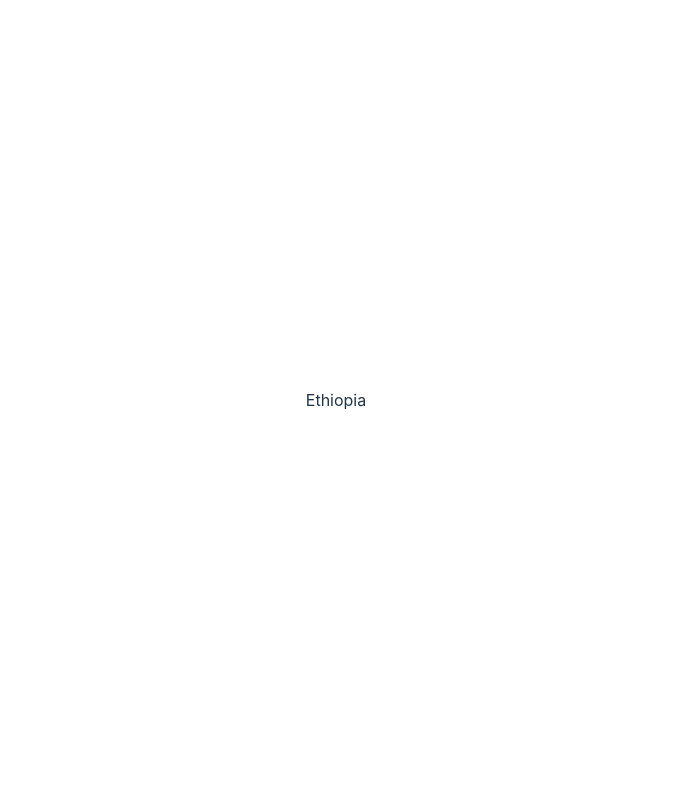
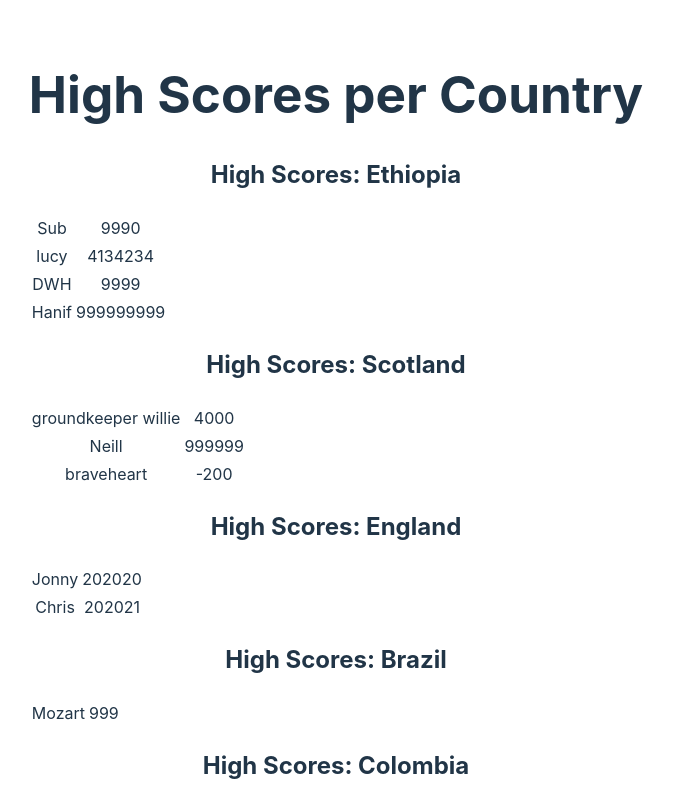
Before and after one commit to RbAvci/high-scores-react, a React (Vite) app: page / in a window 1280 px wide. Shown: the top 800 px of the page, without its empty margins (304-977 px from the left). Built offline with nearby package versions, Linux system fonts and the light colour scheme.

Commit message:
Implement HighScore & App Components

```diff
--- a/src/components/App/App.jsx
+++ b/src/components/App/App.jsx
@@ -1,10 +1,18 @@
+import HighScore from "../HighScore/HighScore.jsx";
 import "./App.css";
 import allCountryScores from "./scores.js";
 
 function App() {
   return (
     <>
-      <div>{allCountryScores[0].name}</div>
+      <div>
+        <h1>High Scores per Country </h1>
+        {allCountryScores.map((country, i) => {
+          return (
+            <HighScore key={i} countryName ={country.name} scores={country.scores} />
+          );
+        })}
+      </div>
     </>
   );
 }
--- /dev/null
+++ b/src/components/HighScore/HighScore.jsx
@@ -0,0 +1,27 @@
+import "./HighScore.css";
+
+const HighScore = ({ countryName, scores }) => {
+  return (
+    <>
+      <div>
+        <h2>High Scores: {countryName}</h2>
+        <div>
+          <table>
+            <tbody>
+              {scores.map((score, i) => {
+                return (
+                  <tr key={i}>
+                    <td>{score.n}</td>
+                    <td>{score.s}</td>
+                  </tr>
+                );
+                })}
+            </tbody>
+          </table>
+        </div>
+      </div>
+    </>
+  );
+}
+
+export default HighScore;
```
Also changed, not shown: src/components/HighScore/HighScore.css (added).
